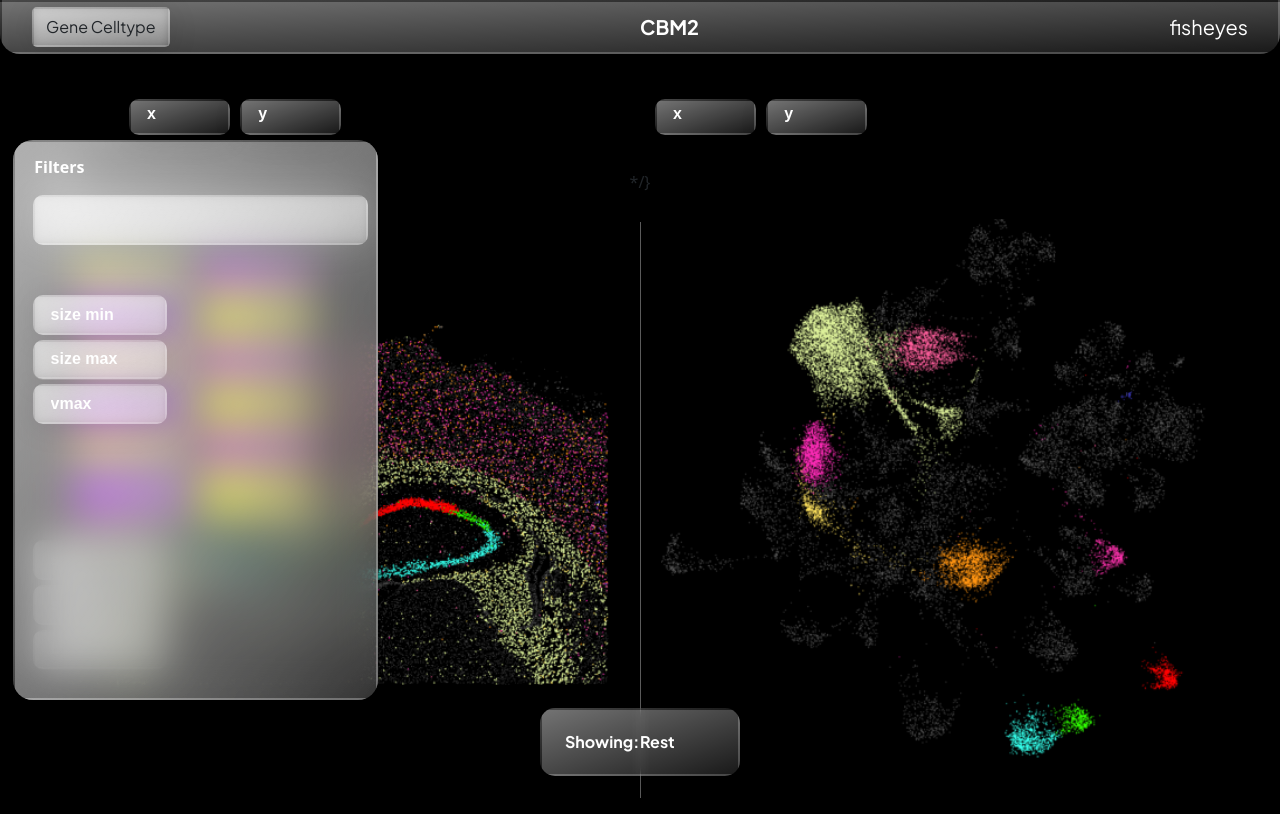
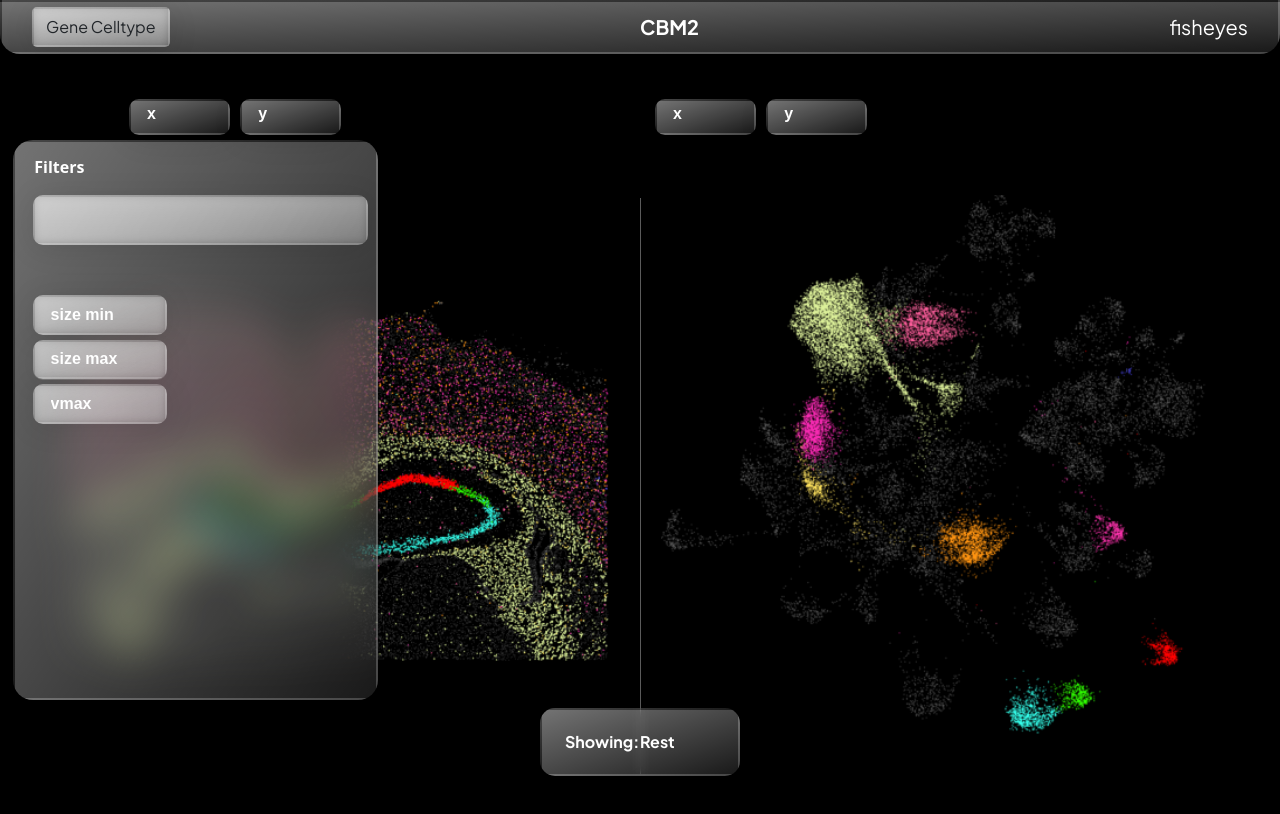
Before and after one commit to serrachow/fishies, a React (Create React App) app in the folder frontend/: page / in a window 1280 px wide. Shown: the top 814 px of the page. Built offline with nearby package versions, Linux system fonts and the light colour scheme.

Commit message:
Comment out to show gene menu

```diff
--- a/frontend/src/App.js
+++ b/frontend/src/App.js
@@ -19,7 +19,7 @@ function App() {
       <div className="coordinates-container">
         <Coordinates/> <Coordinates/>
       </div>
-      <SidePanel>
+      {/* <SidePanel>
         <GeneComponent geneName={"Mature DG neurons"}/>
         <GeneComponent geneName={"Immature Neurons"}/>
         <GeneComponent geneName={"Immature DG neurons"}/>
```
